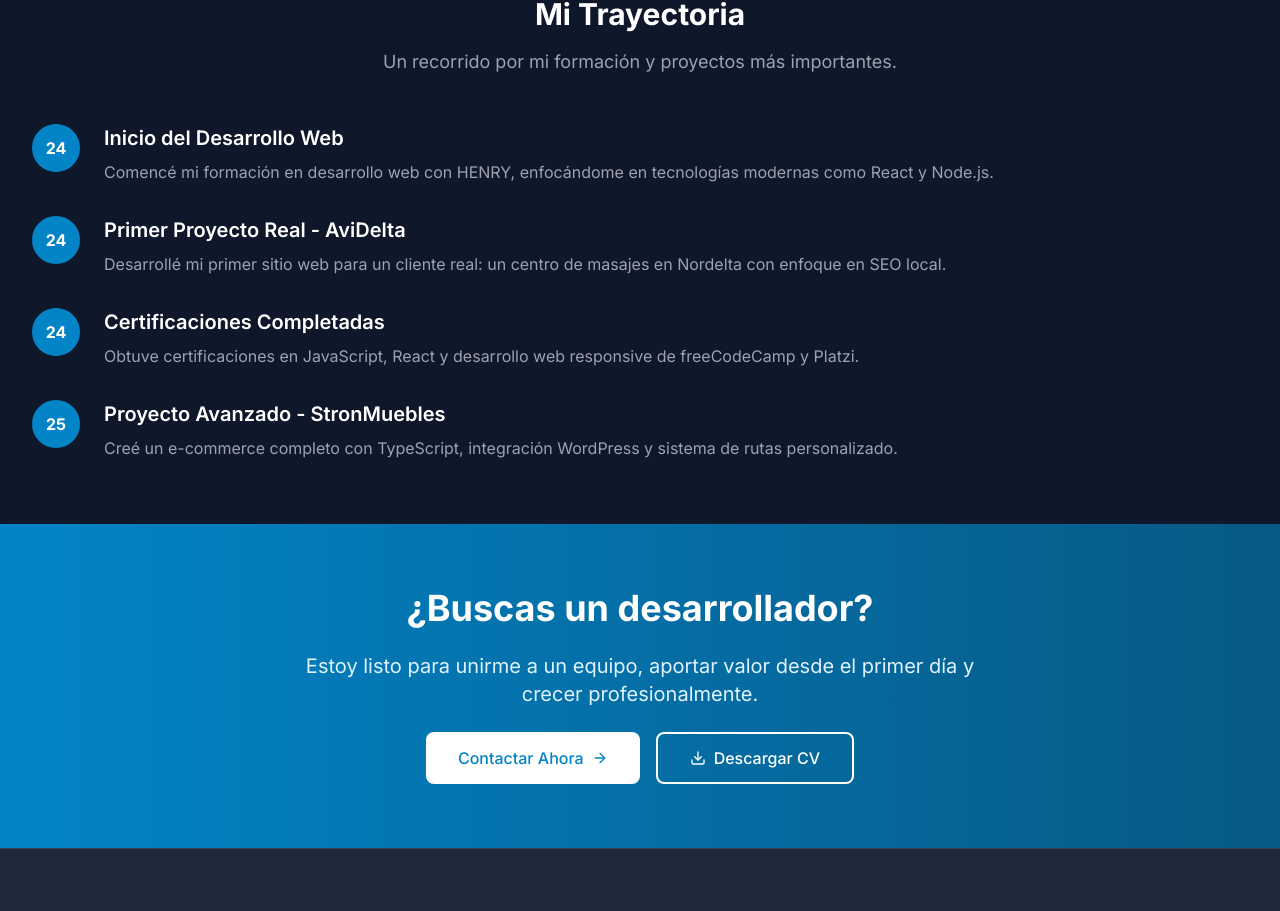
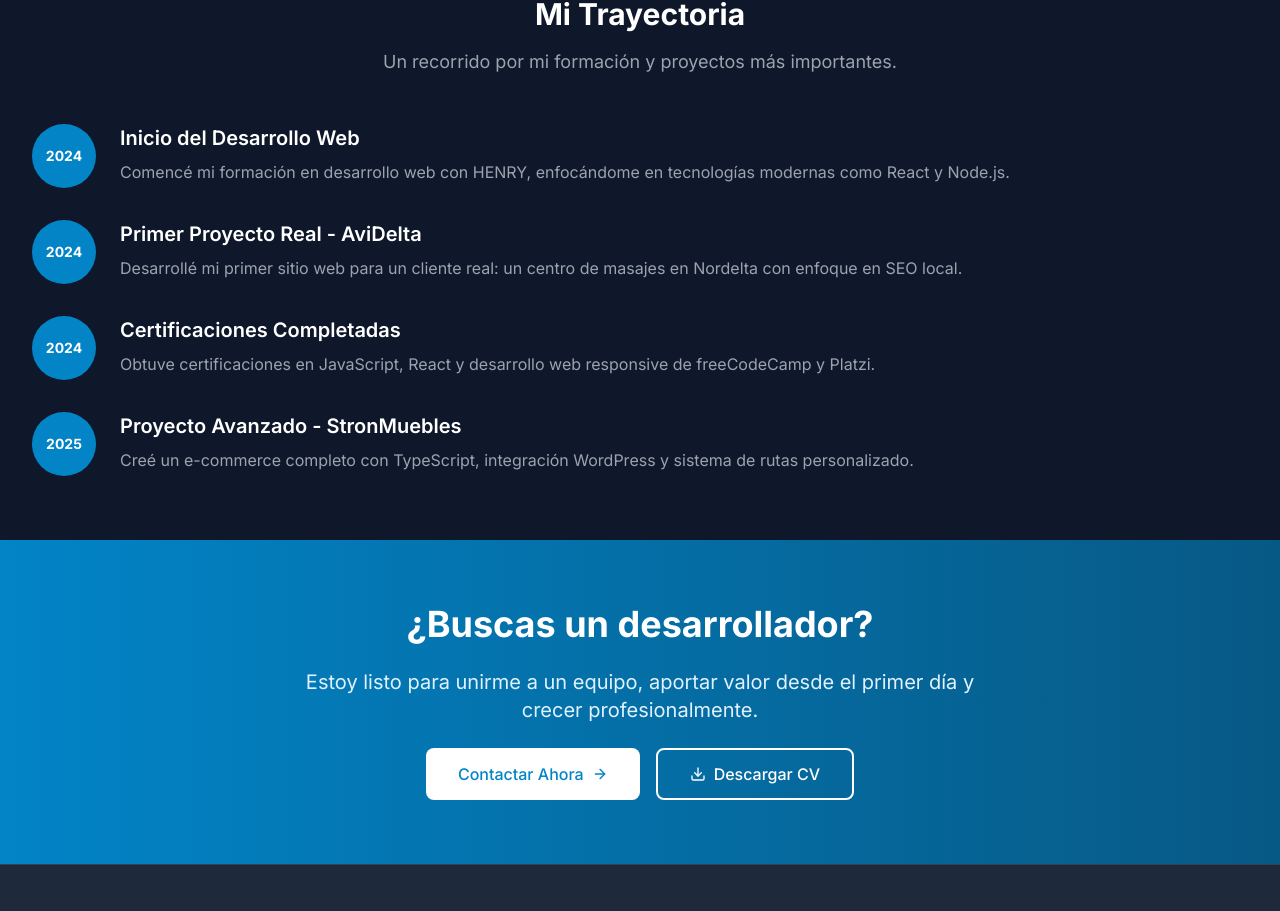
Before and after one commit to AquinoEdissonFacundo/Porfolio, a React (Vite) app: page /sobre-mi in a window 1280 px wide. Shown: the part 1840-2751 px from the top of the page. Built offline with nearby package versions, Linux system fonts and the light colour scheme.

Commit message:
Fix: Display full year (2024/2025) in timeline for better clarity

```diff
--- a/src/pages/About.tsx
+++ b/src/pages/About.tsx
@@ -272,8 +272,8 @@ const About = () => {
                   className="flex items-start space-x-6"
                 >
                   <div className="flex-shrink-0">
-                    <div className="w-12 h-12 bg-primary-600 rounded-full flex items-center justify-center text-white font-bold">
-                      {item.year.includes('2024') ? '24' : item.year.includes('2025') ? '25' : item.year.slice(-2)}
+                    <div className="w-16 h-16 bg-primary-600 rounded-full flex items-center justify-center text-white font-bold text-sm">
+                      {item.year.includes('2024') ? '2024' : item.year.includes('2025') ? '2025' : item.year}
                     </div>
                   </div>
                   <div className="flex-1 space-y-2">
```
